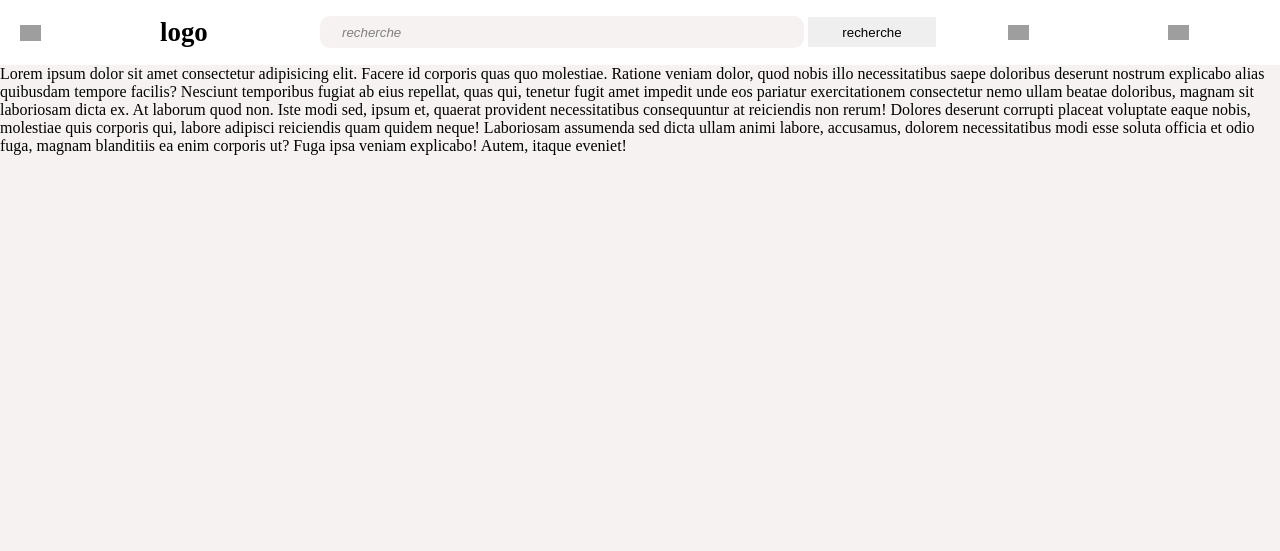
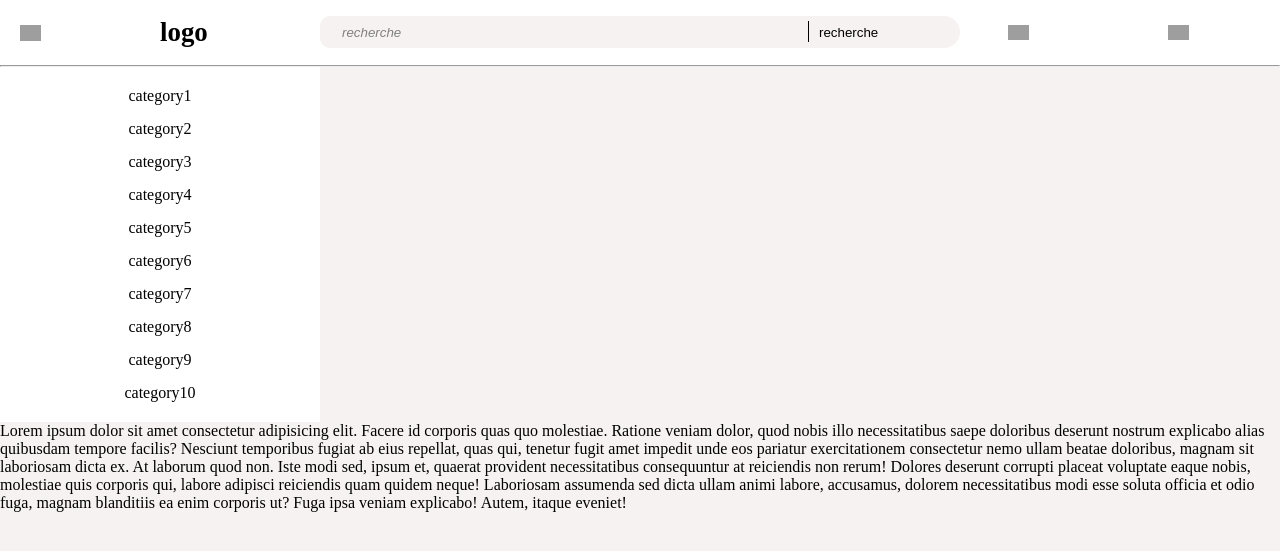
Before and after one commit to sylla156/pratique_e-commerce, a PHP site: page / in a window 1280 px wide. Shown: the top 551 px of the page. Run offline with PHP 8.4, Linux system fonts and the light colour scheme; grey boxes are pictures that could not be loaded.

Commit message:
feat: category ajouter sans js

```diff
--- a/public/design/css/style.css
+++ b/public/design/css/style.css
@@ -1,10 +1,23 @@
 .icone {
   width: 21px;
+  cursor: pointer;
 }
-@media all and (max-width: 600px) and (min-width: 300px) {
+@media all and (max-width: 600px) and (min-width: 0px) {
   .icone {
-    width: 15px;
+    width: 18px;
   }
+}
+
+.linkNoActive {
+  color: #000000;
+  text-decoration: none;
+  cursor: pointer;
+}
+
+.lineSimple {
+  padding: 0px;
+  margin: 0px;
+  height: 0.00001px;
 }
 
 body {
@@ -22,33 +35,72 @@ body {
   display: flex;
   justify-content: space-around;
   align-items: center;
+  padding: auto;
+  margin: 0px;
   background-color: #ffffff;
+}
+@media all and (max-width: 600px) and (min-width: 0px) {
+  .main__header {
+    display: grid;
+    grid-template-columns: repeat(1fr, 5);
+    grid-template-rows: repeat(1fr, 2);
+    grid-template-areas: "btnCategory title title basket btnNav" "form form form form form";
+  }
 }
 .main__header--btnCategory {
   flex: 1;
+  grid-area: btnCategory;
 }
 .main__header--btnCategory img {
   padding: 15px 10px 10px 10px;
   margin: 10px;
 }
+.main__header--btnCategory imghover {
+  background-color: #f7f2f2;
+}
 .main__header--title {
   flex: 1;
+  grid-area: title;
   font-size: 2.1vw;
   padding: 0px;
   margin: 0px;
 }
+@media all and (max-width: 600px) and (min-width: 0px) {
+  .main__header--title {
+    font-size: 4vw;
+  }
+}
 .main__header--form {
   flex: 4;
+  background-color: #f7f2f2;
+  border-radius: 20px;
+}
+@media all and (max-width: 600px) and (min-width: 0px) {
+  .main__header--form {
+    grid-area: form;
+    padding: 10px 0px;
+    margin: 10px 0px;
+  }
 }
 .main__header--form input {
   outline: none;
   border: none;
   height: 30px;
+  border-radius: 10px;
+  background-color: #f7f2f2;
+}
+.main__header--form span {
+  padding: 2px;
+  margin: 0px;
+  border-left: 1px solid black;
 }
 .main__header--form input:nth-child(1) {
   width: 75%;
-  background-color: #f7f2f2;
-  border-radius: 10px;
+}
+@media all and (max-width: 600px) and (min-width: 0px) {
+  .main__header--form input:nth-child(1) {
+    width: 70%;
+  }
 }
 .main__header--form input:nth-child(1)::placeholder {
   color: grey;
@@ -58,8 +110,14 @@ body {
 .main__header--form input:nth-child(2) {
   width: 20%;
 }
+@media all and (max-width: 600px) and (min-width: 0px) {
+  .main__header--form input:nth-child(2) {
+    width: 25%;
+  }
+}
 .main__header--basket {
   flex: 1;
+  grid-area: basket;
   padding: 0px;
   margin: 0px;
 }
@@ -72,6 +130,7 @@ body {
 }
 .main__header--btnNav {
   flex: 1;
+  grid-area: btnNav;
   padding: 0px;
   margin: 0px;
 }
@@ -82,5 +141,40 @@ body {
   padding: 0px 30%;
   margin: 0px;
 }
+.main__category {
+  display: inline-block;
+  padding: 0px;
+  margin: 0px;
+  background-color: #ffffff;
+  color: #000000;
+}
+@media all and (max-width: 1800px) and (min-width: 1025px) {
+  .main__category {
+    width: 25vw;
+  }
+}
+@media all and (max-width: 1024px) and (min-width: 601px) {
+  .main__category {
+    width: 30vw;
+  }
+}
+@media all and (max-width: 600px) and (min-width: 0px) {
+  .main__category {
+    width: 90vw;
+  }
+}
+.main__category--parentList {
+  display: block;
+  padding: 10px;
+  margin: 10px;
+  display: flex;
+  justify-content: center;
+  align-items: center;
+  flex-direction: column;
+  row-gap: 15px;
+}
+.main__category--parentList-child {
+  list-style: none;
+}
 
 /*# sourceMappingURL=style.css.map */
--- a/public/design/scss/module/_function.scss
+++ b/public/design/scss/module/_function.scss
@@ -4,7 +4,7 @@
 @function minMedia($plateforme) {
     @if ($plateforme == "mobile") {
 
-        @return 300px;
+        @return 0px;
     }
 
     @if ($plateforme == "tablette") {
--- a/public/design/scss/module/_placeholder.scss
+++ b/public/design/scss/module/_placeholder.scss
@@ -1,7 +1,19 @@
 %icone {
     @include media('mobile'){
-        width: 15px;
+        width: 18px;
     }
     width: 21px;
+    cursor: pointer;
+}
 
+
+%linkNoActive {
+    color: $principaleLinkColor;
+    text-decoration: none;
+    cursor: pointer;
 }
+
+%lineSimple {
+    @include boite;
+    height: 0.00001px;
+}
--- a/public/design/scss/module/classAnonyme.scss
+++ b/public/design/scss/module/classAnonyme.scss
@@ -1,3 +1,11 @@
 .icone {
     @extend %icone;
 }
+
+.linkNoActive {
+    @extend %linkNoActive;
+}
+
+.lineSimple {
+    @extend %lineSimple;
+}
--- a/public/design/scss/style.scss
+++ b/public/design/scss/style.scss
@@ -19,34 +19,74 @@ body {
 
     &__header {
         @include flex(space-around);
+        @include boite(auto, 0px);
+
+        @include media('mobile') {
+            display: grid;
+            grid-template-columns: repeat(1fr, 5);
+            grid-template-rows: repeat(1fr, 2);
+            grid-template-areas: "btnCategory title title basket btnNav"
+                "form form form form form";
+        }
+
         background-color: $secondaryBackgroundColor;
 
         &--btnCategory {
             flex: 1;
+            grid-area: btnCategory;
 
             img {
                 @include boite(15px 10px 10px 10px, 10px);
+
+                &hover {
+                    background-color: $principaleBackgroundColor;
+
+                }
             }
         }
 
         &--title {
             flex: 1;
+            grid-area: title;
             font-size: 2.1vw;
+
+            @include media('mobile') {
+                font-size: 4vw;
+            }
+
             @include boite;
         }
 
         &--form {
             flex: 4;
+            background-color: $principaleBackgroundColor;
+            border-radius: 20px;
+
+            @include media('mobile') {
+                grid-area: form;
+                @include boite(10px 0px, 10px 0px)
+            }
+
             input {
                 outline: none;
                 border: none;
                 height: 30px;
+                border-radius: 10px;
+                background-color: $principaleBackgroundColor;
+            }
+
+            span {
+                @include boite(2px);
+                border-left: 1px solid black;
             }
 
             input:nth-child(1) {
                 width: 75%;
-                background-color: $principaleBackgroundColor;
-                border-radius: 10px;
+
+                @include media('mobile') {
+                    width: 70%;
+                }
+
                 &::placeholder {
                     color: grey;
                     font-style: italic;
@@ -56,13 +96,19 @@ body {
 
             input:nth-child(2) {
                 width: 20%;
+
+                @include media('mobile') {
+                    width: 25%;
+                }
             }
 
         }
 
         &--basket {
             flex: 1;
+            grid-area: basket;
             @include boite;
+
             img {
                 @include flex;
                 @include boite(0px 30%, 0px);
@@ -71,11 +117,47 @@ body {
 
         &--btnNav {
             flex: 1;
+            grid-area: btnNav;
             @include boite;
+
             img {
                 @include flex(flex-end);
                 @include boite(0px 30%, 0px);
             }
         }
     }
+
+
+    &__category {
+        display: inline-block;
+        @include boite(0px, 0px);
+        background-color: $secondaryBackgroundColor;
+        color: $principaleTextColor;
+
+        @include media('pc') {
+            width: 25vw;
+        }
+
+        @include media('tablette') {
+            width: 30vw;
+        }
+
+        @include media('mobile') {
+            width: 90vw;
+        }
+
+        &--parentList {
+            display: block;
+            @include boite(10px, 10px);
+
+            @include flex {
+                flex-direction: column;
+                row-gap: 15px;
+            }
+
+            &-child {
+                list-style: none;
+            }
+        }
+    }
 }
--- a/public/layout.php
+++ b/public/layout.php
@@ -14,20 +14,43 @@
 
         <header class="main__header">
             <div class="main__header--btnCategory"><img src="https://www.flaticon.com/svg/vstatic/svg/1141/1141964.svg?token=exp=1619179548~hmac=4e94990f14ac1c643d4d421d9b6997ea" class="icone" alt="button de categorie" srcset=""></div>
-            <h4 class="main__header--title"><?php echo $title_of_site ?? "e_commerce" ?></h4>
+            <h4 class="main__header--title"><a href="./" class="linkNoActive"><?php echo $title_of_site ?? "e_commerce" ?></a></h4>
 
             <form action="get" class="main__header--form">
 
-               <input type="text" name="search" id="search" placeholder="recherche">
-               <input type="submit" value="recherche">
+                <input type="text" name="search" id="search" placeholder="recherche">
+                <span></span>
+                <input type="submit" value="recherche">
             </form>
 
             <div class="main__header--basket"><img src="https://www.flaticon.com/svg/vstatic/svg/60/60992.svg?token=exp=1619179672~hmac=fe932fa7dd7d059be112fbf8b409c2c2" class="icone" alt="panier" srcset=""></div>
             <div class="main__header--btnNav"><img src="https://encrypted-tbn0.gstatic.com/images?q=tbn:ANd9GcT5tGoMe0TO8Z4nSXJn-iUFuII1c2RyJM-ZeA&usqp=CAU" class="icone" alt="button de navigation" srcset=""></div>
-        </header>
+        </header><hr class="lineSimple">
 
 
+        <!-- === === === === === === === === === ===
+        === === le contenue de category === ===
+                 === === === === === === === === === === -->
 
+
+        <div class="main__category">
+            <ul class="main__category--parentList">
+                <li class="main__category--parentList-child1 main__category--parentList-child">category1</li>
+                <li class="main__category--parentList-child2 main__category--parentList-child">category2</li>
+                <li class="main__category--parentList-child3 main__category--parentList-child">category3</li>
+                <li class="main__category--parentList-child4 main__category--parentList-child">category4</li>
+                <li class="main__category--parentList-child5 main__category--parentList-child">category5</li>
+                <li class="main__category--parentList-child6 main__category--parentList-child">category6</li>
+                <li class="main__category--parentList-child7 main__category--parentList-child">category7</li>
+                <li class="main__category--parentList-child8 main__category--parentList-child">category8</li>
+                <li class="main__category--parentList-child9 main__category--parentList-child">category9</li>
+                <li class="main__category--parentList-child10 main__category--parentList-child">category10</li>
+            </ul>
+        </div>
+
+        <!-- === === === === === === === === === ===
+        === === la finision de category === ===
+                 === === === === === === === === === === -->
 
         <section class="main__section">
             <div class="main__section--rein">Lorem ipsum dolor sit amet consectetur adipisicing elit. Facere id corporis
```
Also changed, not shown: 1 other file.
